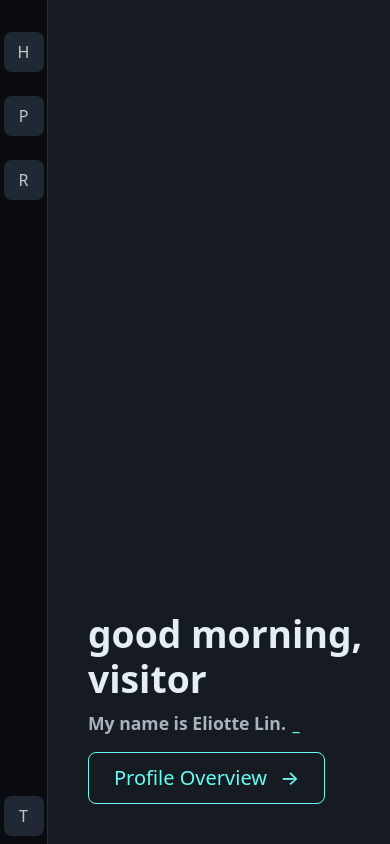
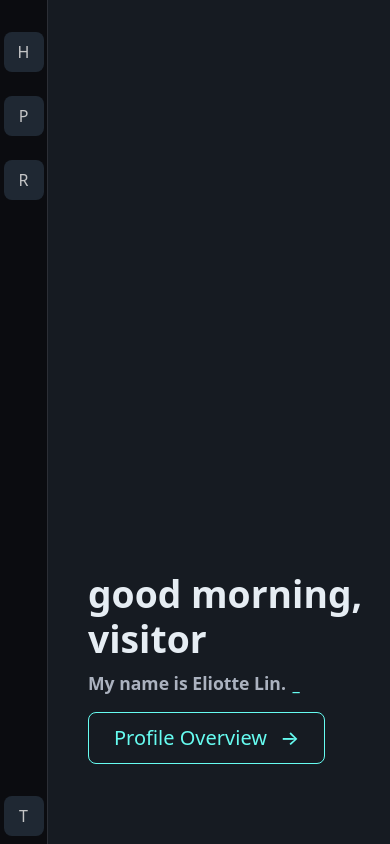
Before and after one commit to eliottelin/portfolio, a plain HTML site: page index.html in a window 390 px wide. Drawn offline with nearby package versions, Linux system fonts and the light colour scheme; some packages are replaced by stand-ins of ours; a script that the page names is missing.

Commit message:
added some more padding on the bottom of hero section for mobile

```diff
--- a/index.html
+++ b/index.html
@@ -3,7 +3,7 @@
 <head>
     <meta charset="UTF-8">
     <meta name="viewport" content="width=device-width, initial-scale=1.0">
-    <title>Your Name - Software Developer</title>
+    <title>Eliotte Lin</title>
 
     <link href="https://cdn.jsdelivr.net/npm/bootstrap@5.3.3/dist/css/bootstrap.min.css" rel="stylesheet" integrity="sha384-QWTKZyjpPEjISv5WaRU9OFeRpok6YctnYmDr5pNlyT2bRjXh0JMhjY6hW+ALEwIH" crossorigin="anonymous">
 
--- a/style.css
+++ b/style.css
@@ -581,6 +581,9 @@ html.theme-light-blue {
   .main-content {
     padding-left: 48px !important;
   }
+  .hero-section {
+    padding-bottom: 80px !important;
+  }
 }
 
 /* ===== BUTTONS: THEME-AWARE ===== */
```
Also changed, not shown: projects.html (+1 -1 lines), resume.html (+1 -1 lines).
